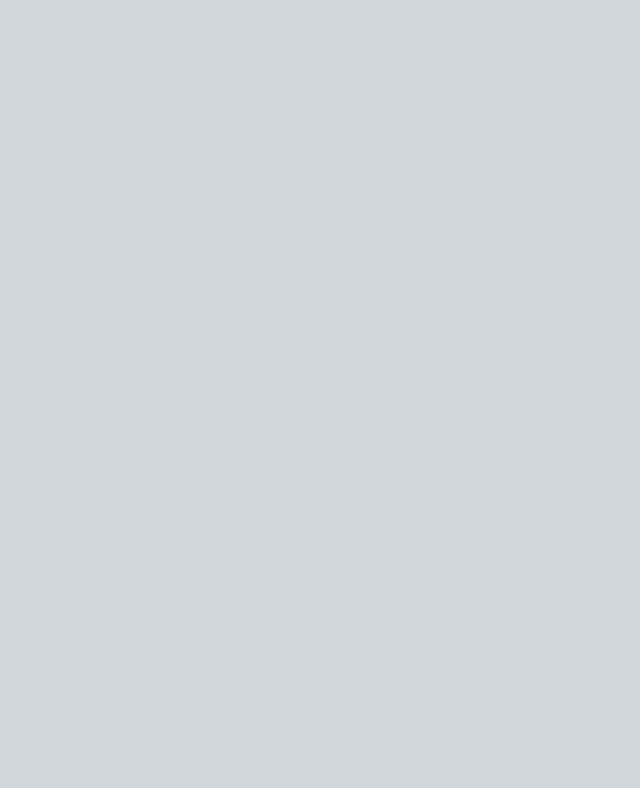
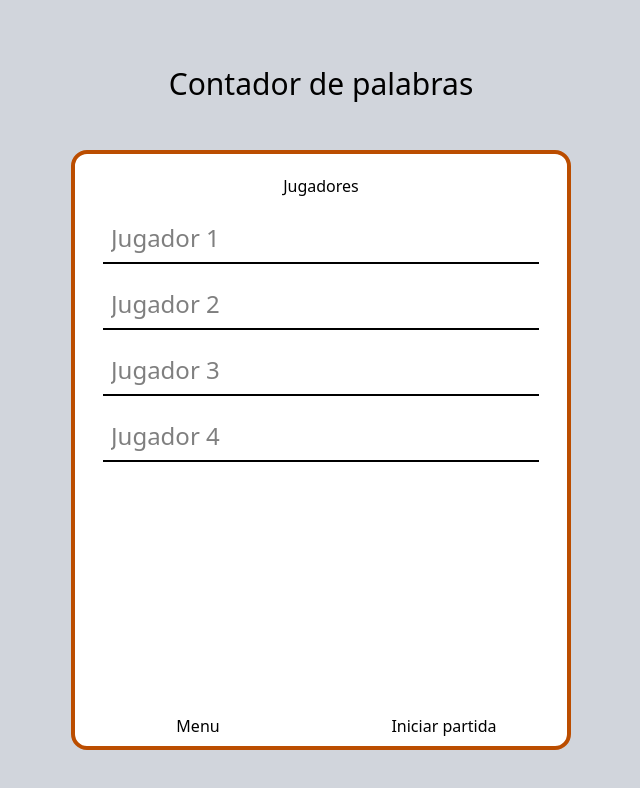
Before and after one commit to JavierMolines/wordcount, an Angular app: page /users in a window 1280 px wide. Before the commit this address led to /. Shown: the top 788 px of the page, without its empty margins (319-959 px from the left). Built offline with nearby package versions, Linux system fonts and the light colour scheme.

Commit message:
feat: add CreateUser component and update routing for user creation

```diff
--- a/src/app/app.routes.ts
+++ b/src/app/app.routes.ts
@@ -1,8 +1,12 @@
 import { Routes } from '@angular/router';
 import { GameBoardComponent } from './components/game-board/game-board.component';
+import { CreateUserComponent } from './components/create-user/create-user.component';
 
 export const routes: Routes = [
     {
         path: "", component: GameBoardComponent
+    },
+    {
+        path: "users", component: CreateUserComponent
     }
 ];
--- /dev/null
+++ b/src/app/components/create-user/create-user.component.html
@@ -0,0 +1,47 @@
+<h1 class="text-3xl text-center p-4 mb-8">Contador de palabras</h1>
+
+<div class="border-amber-700 bg-white border-4 p-5 rounded-2xl w-125 h-150 relative">
+  <div>
+    <h2 class="text-center">Jugadores</h2>
+    <form class="px-2 py-4 flex flex-col gap-4">
+      <input
+        type="text"
+        name="player1"
+        placeholder="Jugador 1"
+        class="text-2xl p-2 border-b-2 border-s-teal-800"
+      />
+      <input
+        type="text"
+        name="player2"
+        placeholder="Jugador 2"
+        class="text-2xl p-2 border-b-2 border-s-teal-800"
+      />
+      <input
+        type="text"
+        name="player3"
+        placeholder="Jugador 3"
+        class="text-2xl p-2 border-b-2 border-s-teal-800"
+      />
+      <input
+        type="text"
+        name="player4"
+        placeholder="Jugador 4"
+        class="text-2xl p-2 border-b-2 border-s-teal-800"
+      />
+    </form>
+  </div>
+  <div class="absolute left-0 bottom-0 w-full flex px-0 py-0">
+    <a
+      [routerLink]="['/']"
+      class="text-center cursor-pointer w-1/2 bg-white hover:bg-gray-200 rounded-2xl p-2"
+    >
+      Menu
+    </a>
+    <a
+      [routerLink]="['/']"
+      class="text-center cursor-pointer w-1/2 bg-white hover:bg-gray-200 rounded-2xl p-2"
+    >
+      Iniciar partida
+    </a>
+  </div>
+</div>
--- a/src/app/components/game-board/game-board.component.html
+++ b/src/app/components/game-board/game-board.component.html
@@ -1,6 +1,6 @@
 <h1 class="text-3xl text-center p-4 mb-8">Contador de palabras</h1>
 
-<div class="border-amber-700 bg-white border-4 p-5 rounded-2xl w-125 h-150 relative">
+<div class="border-amber-700 bg-white border-4 p-5 rounded-2xl w-[500px] h-[600px] relative">
   <div>
     <p class="text-center">Historial de partidas</p>
     <ul class="h-[500px] overflow-y-auto">
@@ -24,9 +24,12 @@
     </ul>
   </div>
   <div class="absolute left-0 bottom-0 w-full flex px-0 py-0">
-    <button class="cursor-pointer w-1/2 bg-white hover:bg-gray-200 rounded-2xl p-2">
+    <a
+      [routerLink]="['/users']"
+      class="text-center cursor-pointer w-1/2 bg-white hover:bg-gray-200 rounded-2xl p-2"
+    >
       Nueva partida
-    </button>
+    </a>
     <button class="w-1/2 rounded-2xl p-2">Proximamente</button>
   </div>
 </div>
--- a/src/app/components/game-board/game-board.component.ts
+++ b/src/app/components/game-board/game-board.component.ts
@@ -1,8 +1,9 @@
 import { Component } from '@angular/core';
+import { RouterModule } from '@angular/router';
 
 @Component({
   selector: 'app-game-board',
-  imports: [],
+  imports: [RouterModule],
   templateUrl: './game-board.component.html',
   styleUrl: './game-board.component.css',
 })
```
Also changed, not shown: src/app/components/create-user/create-user.component.ts (added, +12 -0 lines), src/app/components/create-user/create-user.component.css (added).
